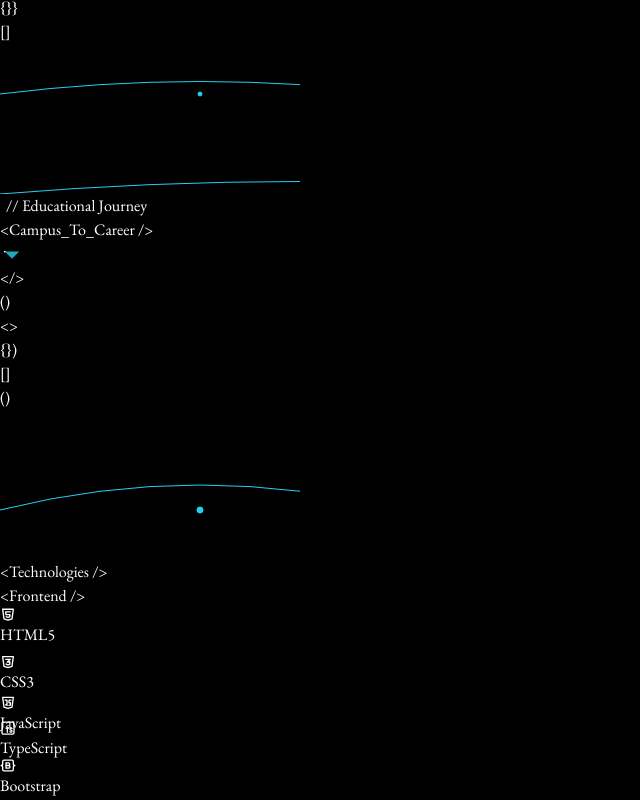
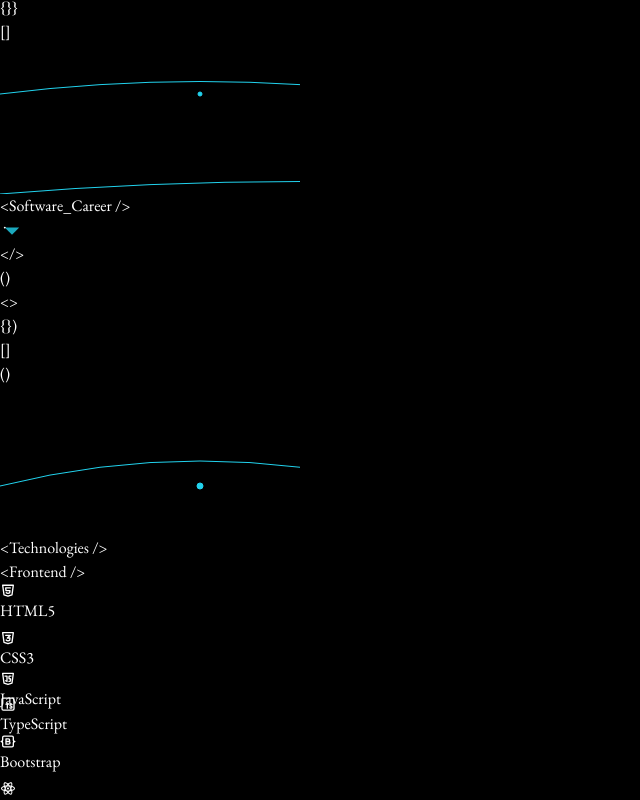
Before and after one commit to Desillalokesh/portfolio, a React (Vite) app: page / in a window 1280 px wide. Shown: the part 11200-12000 px from the top of the page, without its empty margins (0-640 px from the left). Built offline with nearby package versions, Linux system fonts and the light colour scheme; a web font is replaced by a local one.

Commit message:
removed education

```diff
--- a/src/Components/Education.jsx
+++ b/src/Components/Education.jsx
@@ -154,9 +154,9 @@ const Education = () => {
 
                     {/* Title with tech styling */}
                     <div className="relative ml-8">
-                        <div className="font-mono text-cyan-400 text-sm mb-1">{'// Educational Journey'}</div>
+
                         <span className="text-2xl font-bold bg-gradient-to-r from-white via-cyan-200 to-green-400 bg-clip-text text-transparent font-mono">
-                            {'<'}Campus_To_Career{' />'}
+                            {'<'}Software_Career{' />'}
                         </span>
                         <span className="inline-block w-2 h-6 bg-cyan-400 ml-2 animate-pulse" />
                     </div>
--- a/src/constants/index.js
+++ b/src/constants/index.js
@@ -24,13 +24,7 @@ export const EDUCATION = [
     duration: "2025",
 
   },
-  {
-    institution: "Sri Venkateswara College Of Engineering & Technology",
-    degree: "Bachelor of Technology",
-    fieldOfStudy: "Electrical & Electronics Engineering",
-    duration: "2024",
-    cgpa: 8.1
-  },
+
 
 
 ];
```
